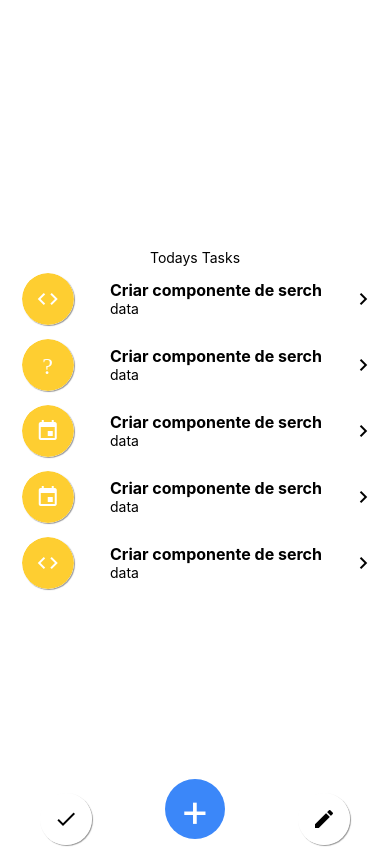
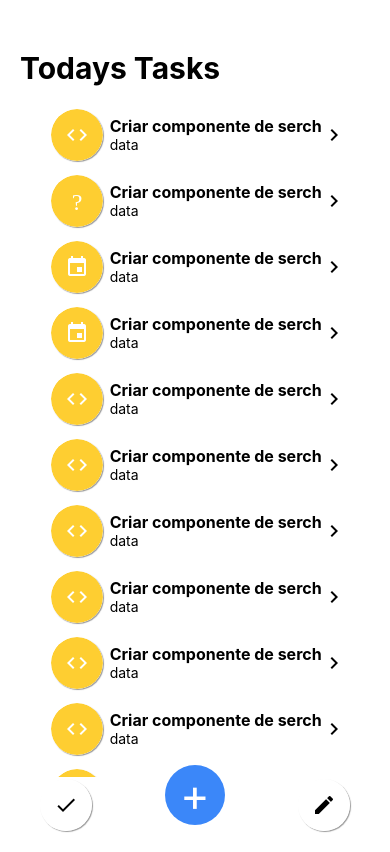
Before and after one commit to Kelvis-fernando/mobile-shop-react-native, a React Native app: screen /Home in a window 390 px wide. Built offline with nearby package versions, Linux system fonts and the light colour scheme.

Commit message:
feat: adjusted the navbar, tasks and header page

```diff
--- a/src/screens/Home.tsx
+++ b/src/screens/Home.tsx
@@ -1,19 +1,31 @@
-import { Button, Text, View } from "react-native";
+import { Text, View, ScrollView } from "react-native";
 import { StatusBar } from "expo-status-bar";
-import Colors from "../colors";
 import { globalStyles } from "../styles/global";
 import Navbar from "../components/Navbar";
 import Task from "../components/Task";
 
-const Home = ({ navigation }: any) => {
+const Home = () => {
   return (
     <View style={globalStyles.container}>
-      <Text>Todays Tasks</Text>
-      <Task typesOfTask={"developer"} />
-      <Task typesOfTask={"design"} />
-      <Task typesOfTask={"daily"} />
-      <Task typesOfTask={"daily"} />
-      <Task typesOfTask={"developer"} />
+      <View style={globalStyles.titlePageContainer}>
+        <Text style={globalStyles.titlePage}>Todays Tasks</Text>
+      </View>
+      <View style={{ height: "80%", marginTop: 90 }}>
+        <ScrollView>
+          <Task typesOfTask={"developer"} />
+          <Task typesOfTask={"design"} />
+          <Task typesOfTask={"daily"} />
+          <Task typesOfTask={"daily"} />
+          <Task typesOfTask={"developer"} />
+          <Task typesOfTask={"developer"} />
+          <Task typesOfTask={"developer"} />
+          <Task typesOfTask={"developer"} />
+          <Task typesOfTask={"developer"} />
+          <Task typesOfTask={"developer"} />
+          <Task typesOfTask={"developer"} />
+          <Task typesOfTask={"developer"} />
+        </ScrollView>
+      </View>
       <Navbar />
       <StatusBar style="auto" />
     </View>
--- a/src/styles/components/navbar.ts
+++ b/src/styles/components/navbar.ts
@@ -1,16 +1,14 @@
+import { StyleSheet } from "react-native";
 import Colors from "../../colors";
-import { StyleSheet } from "react-native";
 
 export const navbar = StyleSheet.create({
   container: {
-    backgroundColor: Colors.white,
-    position: "absolute",
-    bottom: 0,
     width: "100%",
-    height: 50,
-    display: "flex",
+    height: 55,
     flexDirection: "row",
     justifyContent: "space-around",
     alignItems: "center",
+    backgroundColor: Colors.white,
+
   },
 });
--- a/src/styles/global.ts
+++ b/src/styles/global.ts
@@ -8,4 +8,16 @@ export const globalStyles = StyleSheet.create({
     alignItems: "center",
     justifyContent: "center",
   },
+  titlePageContainer: {
+    width: "100%",
+    padding: 20,
+    position: "absolute",
+    top: 30,
+    zIndex: 9999,
+  },
+  titlePage: {
+    fontSize: 30,
+    fontWeight: "bold",
+    textAlign: "left",
+  },
 });
```
